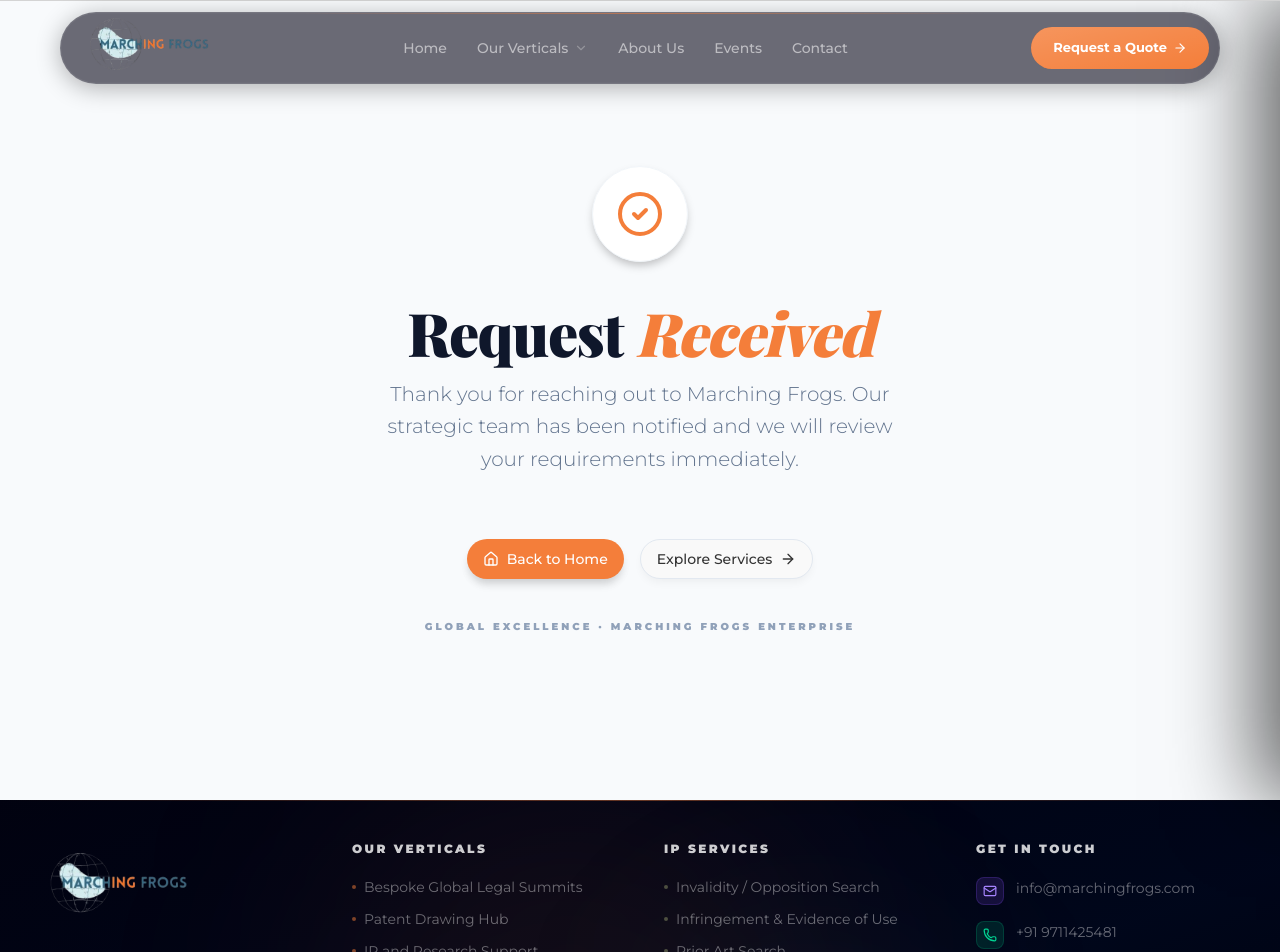
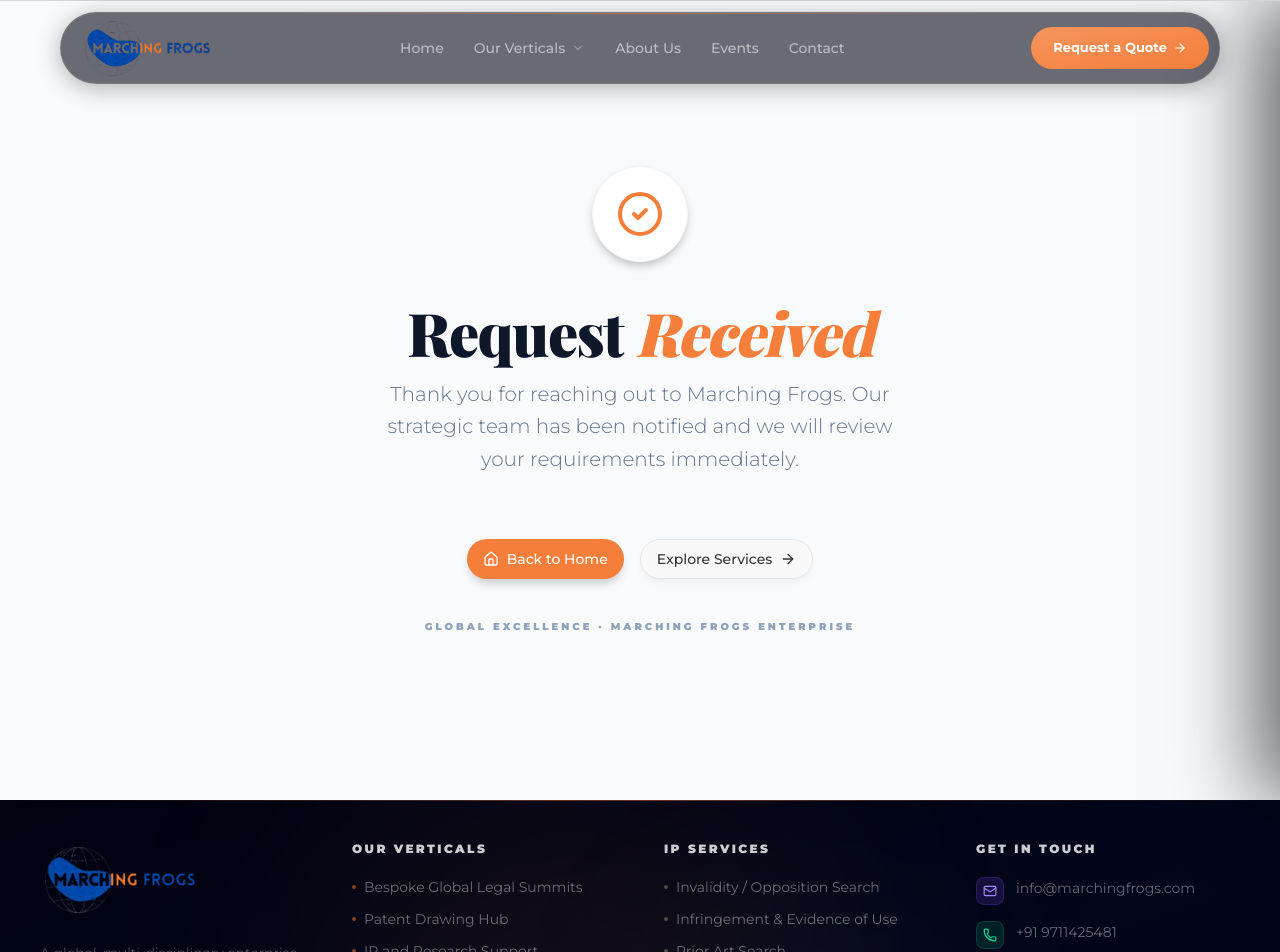
Before and after one commit to kamilhayat/marchingfrogs, a Next.js app: page /thank-you in a window 1280 px wide. Shown: the top 952 px of the page. Built offline with nearby package versions, Linux system fonts and the light colour scheme; a web font is replaced by a local one.

Commit message:
feat: implement dynamic business vertical pages with layout components and constants

```diff
--- a/app/verticals/[slug]/page.tsx
+++ b/app/verticals/[slug]/page.tsx
@@ -50,7 +50,7 @@
   ];
 
   return (
-    <main className='min-h-screen pt-10'>
+    <main className='min-h-screen'>
       {/* Hero Section */}
       <section
         className='relative px-6 py-20 overflow-hidden shadow-2xl shadow-primary/20'
@@ -71,7 +71,7 @@
           )}
         />
 
-        <div className='max-w-7xl mx-auto relative z-10'>
+        <div className='max-w-7xl mx-auto relative z-10 mt-6'>
           <div className='grid lg:grid-cols-2 gap-16 items-center'>
             <div className='space-y-10 text-center lg:text-left'>
               {/* Badge */}
--- a/components/layout/footer.tsx
+++ b/components/layout/footer.tsx
@@ -49,7 +49,7 @@
             {/* Logo */}
             <div className='flex items-center gap-3'>
               <Image
-                src='/logo.png'
+                src='/logo-marching-frogs.png'
                 alt='Marching Frogs Logo'
                 width={160}
                 height={100}
--- a/components/layout/navbar.tsx
+++ b/components/layout/navbar.tsx
@@ -12,9 +12,11 @@
 const DesktopDropdown = ({
   items,
   open,
+  onClose,
 }: {
   items: { title: string; href: string; description?: string }[];
   open: boolean;
+  onClose: () => void;
 }) => (
   <div
     className={cn(
@@ -38,6 +40,7 @@
       <Link
         key={item.title}
         href={item.href}
+        onClick={onClose}
         className='group/item relative flex flex-col gap-1 p-3.5 rounded-2xl
                    overflow-hidden transition-all duration-200
                    hover:bg-white/4'
@@ -124,7 +127,7 @@
         <div className='flex items-center justify-between px-5 py-5 border-b border-white/6'>
           <Link href='/' onClick={onClose} className='group flex items-center gap-2.5'>
             <Image
-              src='/logo.png'
+              src='/logo-marching-frogs.png'
               alt='Marching Frogs'
               width={140}
               height={40}
@@ -244,6 +247,11 @@
     return () => document.removeEventListener('mousedown', handler);
   }, []);
 
+  useEffect(() => {
+    setOpenDD(null);
+    setMobileOpen(false);
+  }, [pathname]);
+
   return (
     <>
       <header
@@ -269,11 +277,11 @@
           >
             <Link href='/' className='group flex items-center gap-2.5 shrink-0'>
               <Image
-                src='/logo.png'
+                src='/logo-marching-frogs.png'
                 alt='Marching Frogs'
-                width={280}
+                width={240}
                 height={80}
-                className='h-12 lg:h-20 w-auto object-contain'
+                className='h-12 lg:h-16 w-auto object-contain'
                 priority
               />
             </Link>
@@ -320,6 +328,7 @@
                     <DesktopDropdown
                       items={link.items}
                       open={openDD === link.title}
+                      onClose={() => setOpenDD(null)}
                     />
                   )}
                 </div>
--- a/constants/index.ts
+++ b/constants/index.ts
@@ -16,9 +16,9 @@
           'Flagship global events platform for legal and tech leaders.',
       },
       {
-        title: 'Patent Drawing Hub',
+        title: 'Patent Illustration Hub',
         href: '/verticals/patent-hub',
-        description: 'Specialised patent illustrations.',
+        description: 'Contact for Utility and Design Patent Drawings',
       },
       {
         title: 'IP and Research Support',
```
Also changed, not shown: public/logo-marching-frogs.png (added).
